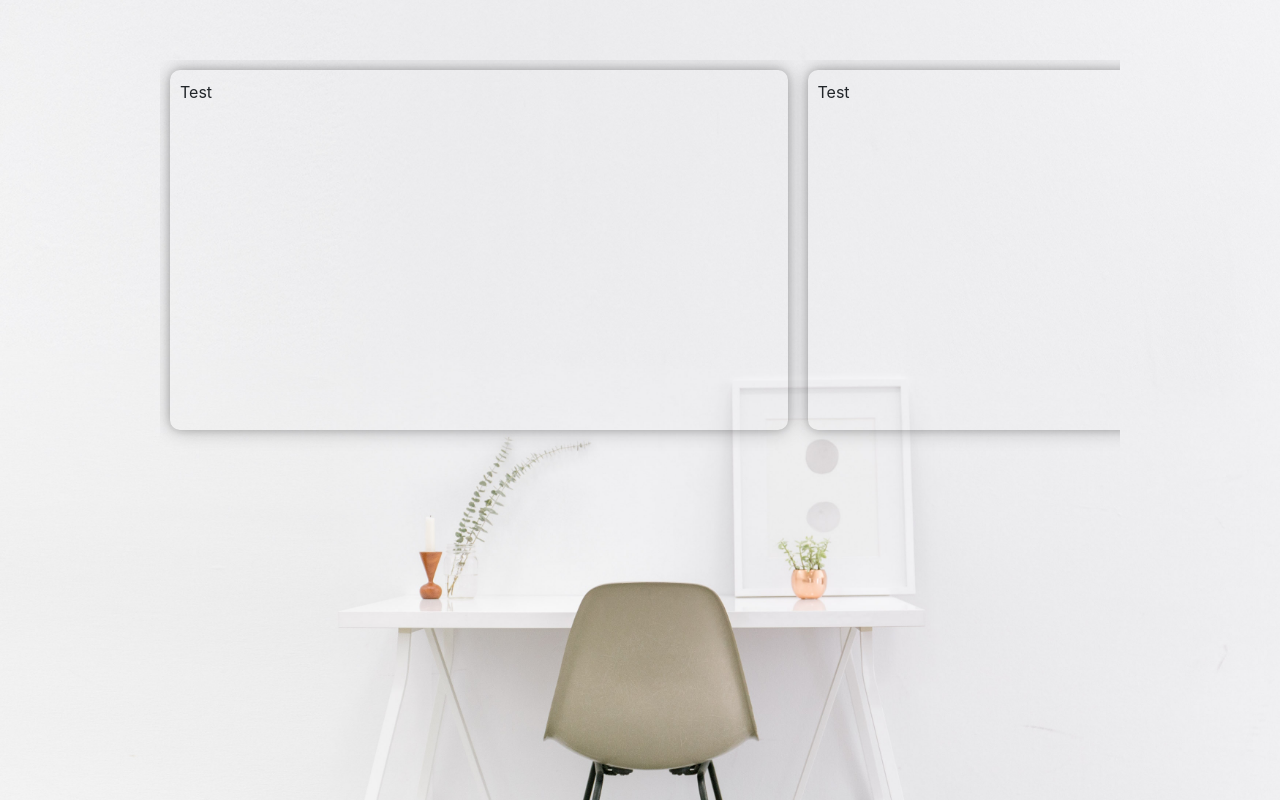
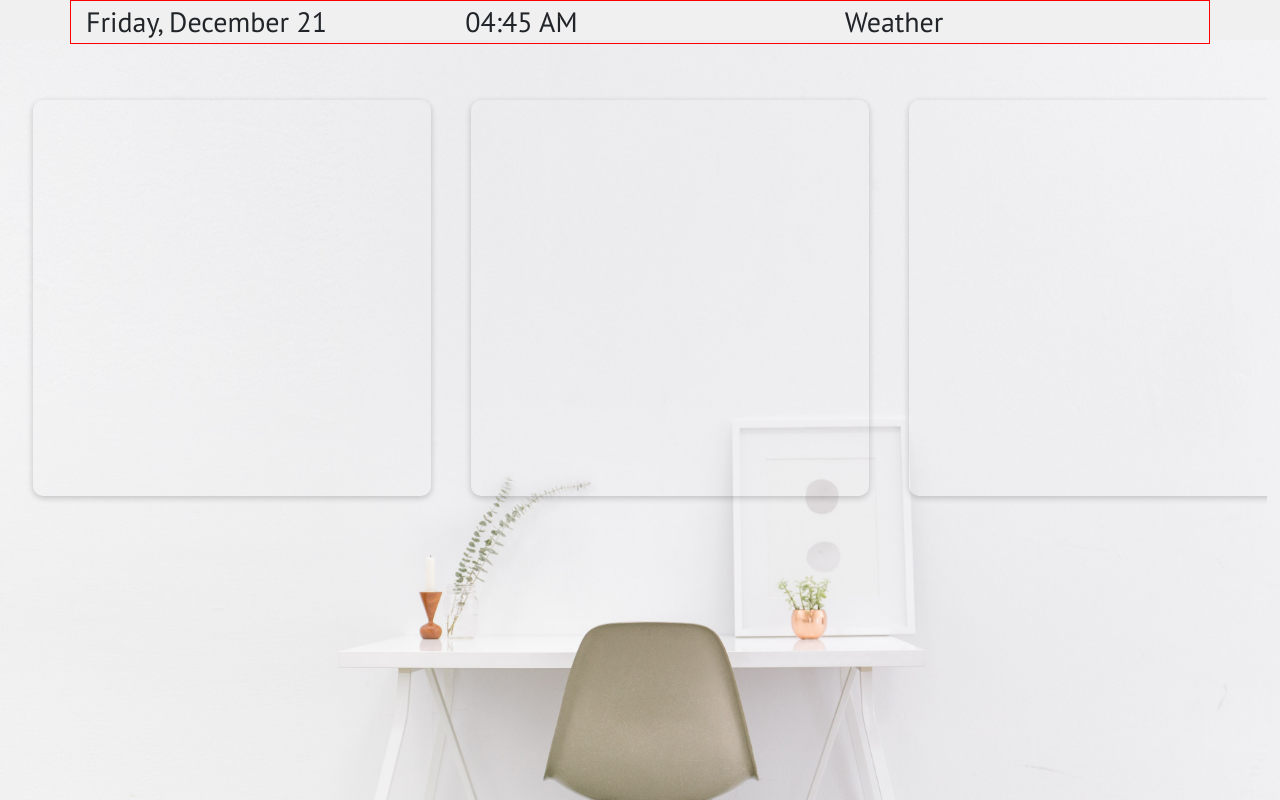
Before and after one commit to kt474/Chrome-Extension, a plain HTML site: page index.html in a window 1280 px wide. Drawn offline with nearby package versions, Linux system fonts and the light colour scheme.

Commit message:
started navbar

```diff
--- a/index.html
+++ b/index.html
@@ -3,10 +3,8 @@
   <head>
     <title>New Tab</title>
     <link
+      href="https://fonts.googleapis.com/css?family=PT+Sans"
       rel="stylesheet"
-      href="https://use.fontawesome.com/releases/v5.6.1/css/all.css"
-      integrity="sha384-gfdkjb5BdAXd+lj+gudLWI+BXq4IuLW5IT+brZEZsLFm++aCMlF1V92rMkPaX4PP"
-      crossorigin="anonymous"
     />
     <link
       rel="stylesheet"
@@ -17,13 +15,32 @@
     <link rel="stylesheet" href="main.css" />
   </head>
   <body>
-    <div class="scrolling-wrapper">
-      <div id="card">Test</div>
-      <div id="card">Test</div>
-      <div id="card">Test</div>
-      <div id="card">Test</div>
-      <div id="card">Test</div>
-      <div id="card">Test</div>
+    <div id="top" class="container">
+      <div class="row">
+        <div id="date" class="col"></div>
+        <div id="time" class="col"></div>
+        <div id="weather" class="col">Weather</div>
+      </div>
+    </div>
+    <div id="scrolling-wrapper">
+      <div id="card"></div>
+      <div id="card"></div>
+      <div id="card"></div>
+      <div id="card"></div>
+      <div id="card"></div>
+      <div id="blank"></div>
     </div>
   </body>
+  <script>
+    var dt = new Date();
+    document.getElementById("date").innerHTML = dt.toLocaleDateString("en-En", {
+      weekday: "long",
+      month: "long",
+      day: "numeric"
+    });
+    document.getElementById("time").innerHTML = dt.toLocaleTimeString([], {
+      hour: "2-digit",
+      minute: "2-digit"
+    });
+  </script>
 </html>
--- a/main.css
+++ b/main.css
@@ -1,29 +1,53 @@
+* {
+  font-family: "PT Sans", sans-serif;
+}
 body {
   background-image: url("img/bground.jpg");
   background-size: cover;
+  overflow-x: hidden;
+  background-color: #f0f0f0;
+  background-repeat: no-repeat;
+  background-position-y: 40px;
 }
-.scrolling-wrapper {
+#scrolling-wrapper {
   display: flex;
   flex-wrap: nowrap;
   overflow-x: auto;
   /* border: 1px solid red; */
-  width: 75%;
+  width: 98%;
   margin: auto;
   position: relative;
-  top: 15%;
-  transform: perspective(1px) translateY(-15%);
-  height: 50%;
+  top: 10%;
+  transform: perspective(1px) translateY(-10%);
+  height: 55%;
   padding-right: 10px;
 }
 #card {
   flex: 0 0 auto;
-  /* border: 1px solid #fff; */
   padding: 10px;
-  margin: 10px;
-  width: 65%;
+  width: 32%;
   height: 90%;
   -webkit-border-radius: 10px;
   -moz-border-radius: 10px;
   border-radius: 10px;
-  box-shadow: 0 0 20px rgba(0, 0, 0, 0.26), 0 0 8px rgba(0, 0, 0, 0.18);
+  box-shadow: 0 2px 6px 0 hsl(0, 0%, 0%, 0.2);
+  margin: 20px;
 }
+#blank {
+  width: 1px;
+  height: 1px;
+  padding: 1px;
+  margin: 1px;
+}
+#time {
+  font-size: 1.75em;
+}
+#date {
+  font-size: 1.75em;
+}
+#weather {
+  font-size: 1.75em;
+}
+#top {
+  border: 1px solid red;
+}
```
Also changed, not shown: 1 other file.
